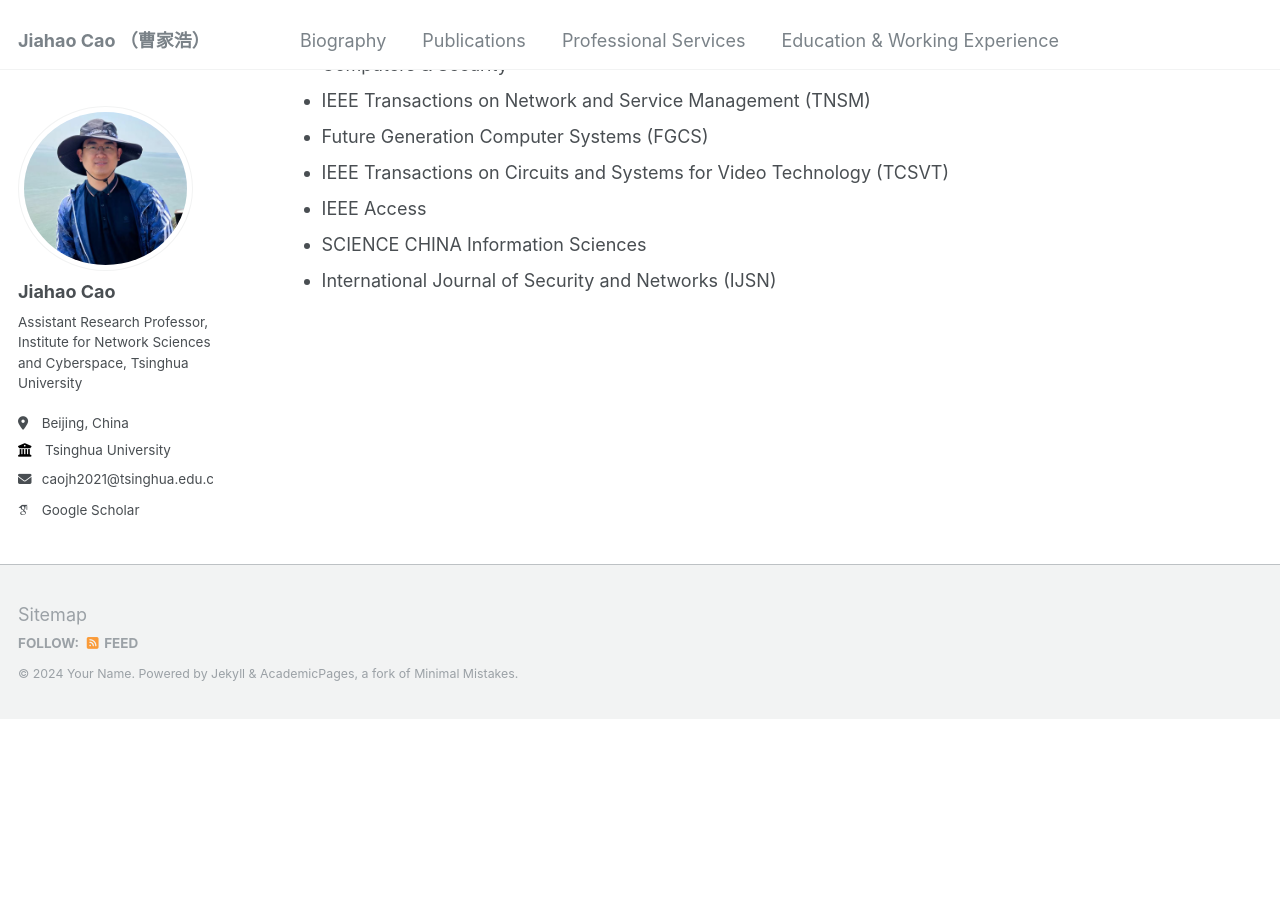
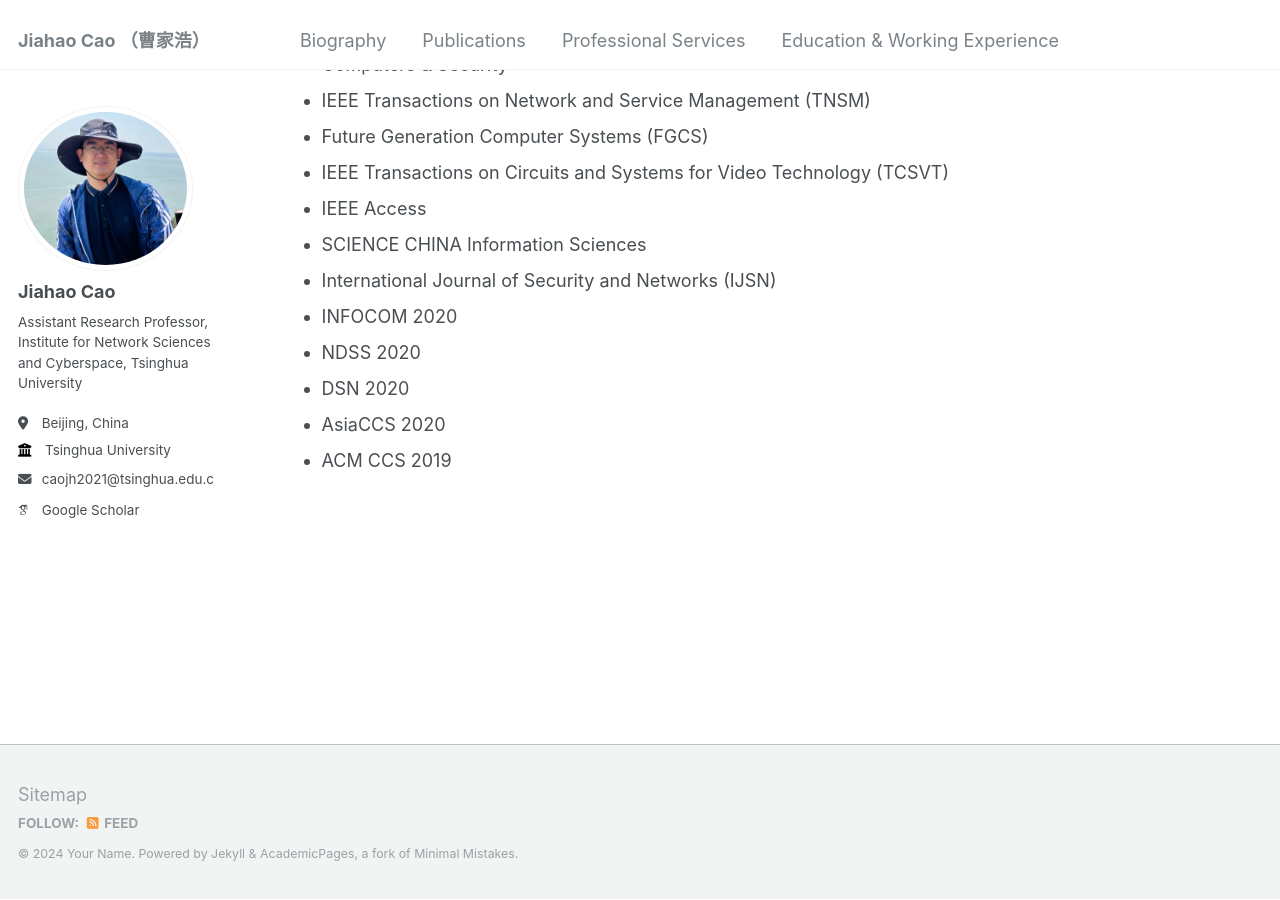
Before and after one commit to caojh15/caojh15.github.io, a Jekyll site: the page built from _pages/services.md, in a window 1280 px wide and 900 px high, scrolled down 807 px. Built offline with Jekyll 4.4.1, drawn with Linux system fonts in a browser that asks for light colours; some web fonts are replaced; before the commit the page ends 1527 px from its top, so only the background shows below that.

Commit message:
Update services.md

```diff
--- a/_pages/services.md
+++ b/_pages/services.md
@@ -32,3 +32,8 @@ author_profile: true
 * IEEE Access
 * SCIENCE CHINA Information Sciences
 * International Journal of Security and Networks (IJSN)
+* INFOCOM 2020
+* NDSS 2020
+* DSN 2020
+* AsiaCCS 2020
+* ACM CCS 2019
```
